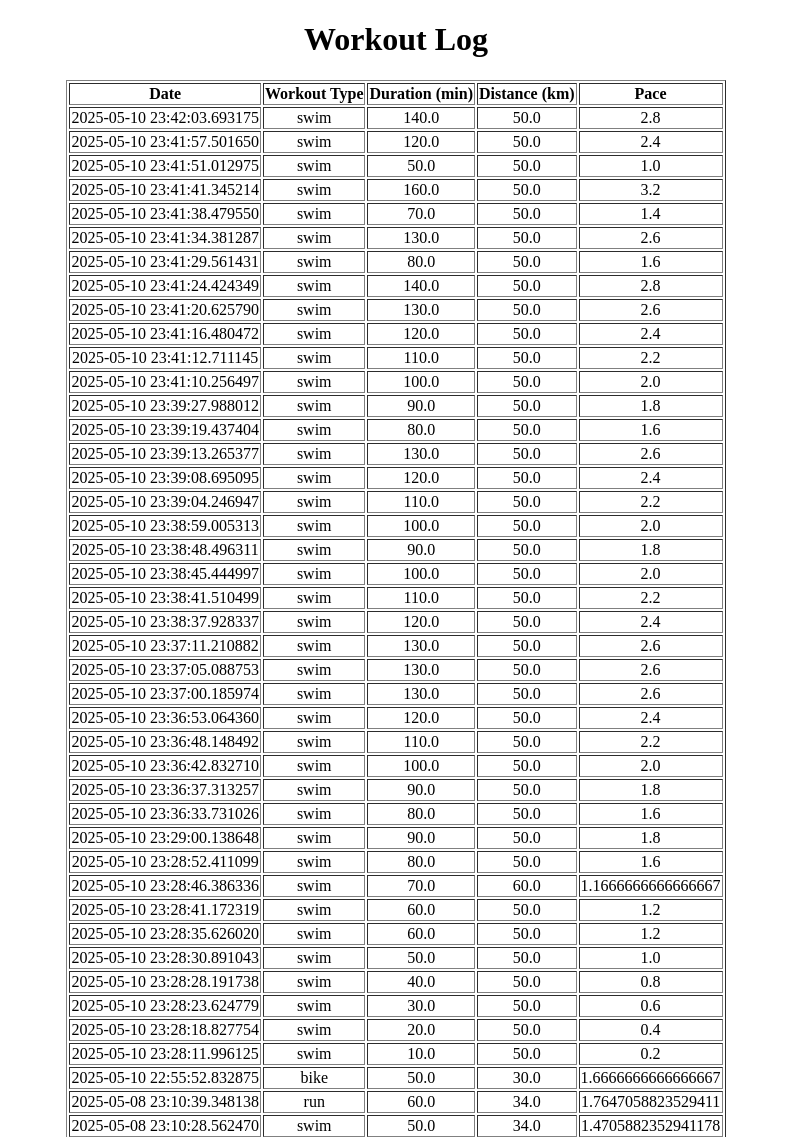
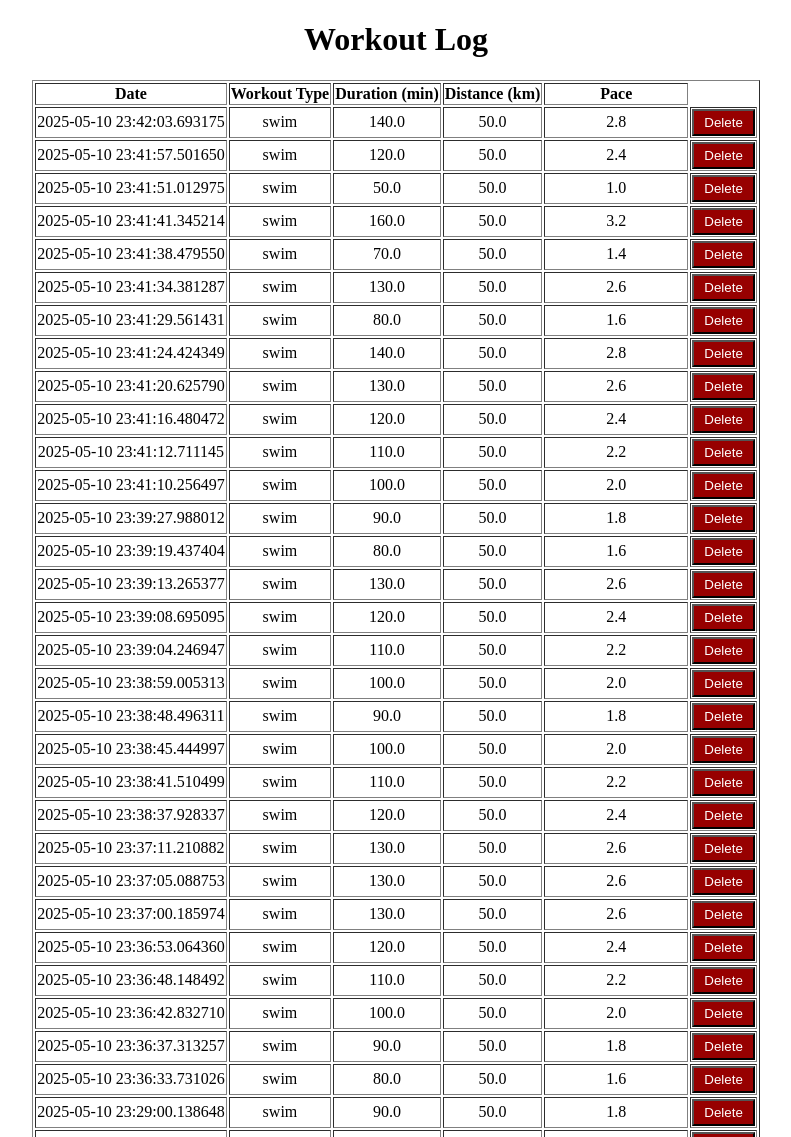
Before and after one commit to jon-b-alves/TriTracker, a Flask app: page /workout-log in a window 1280 px wide. Shown: the top 1137 px of the page, without its empty margins (244-1035 px from the left). Run offline with Flask 3, Linux system fonts and the light colour scheme; a user stored in the database is signed in.

Commit message:
added working delete button to each workout log

```diff
--- a/tri_tracker/routes.py
+++ b/tri_tracker/routes.py
@@ -92,12 +92,20 @@ def init_routes(app):
         db.session.commit()
         return redirect(url_for("index"))
 
+
     @app.route("/workout-log", methods=["GET"])
     def workout_log():
         user_id = session.get("user_id")
         workouts = get_log(user_id)
         return render_template("workout-log.html", workouts=workouts)
 
+
+    @app.route("/delete-workout/<int:workout_id>", methods=["POST"])
+    def delete_workout(workout_id):
+        workout = Workout.query.get_or_404(workout_id)
+        db.session.delete(workout)
+        db.session.commit()
+        return redirect(url_for("workout_log"))
 
 
 def get_workouts(workout_type: str, user_id: int):
@@ -113,8 +121,9 @@ def get_workouts(workout_type: str, user_id: int):
 
     return dates, paces, average_pace_line
 
+
 def get_log(user_id: int):
-    workouts = db.session.query(Workout.workout_type, Workout.duration, Workout.distance, Workout.pace, Workout.date)\
+    workouts = db.session.query(Workout.workout_type, Workout.duration, Workout.distance, Workout.pace, Workout.date, Workout.id)\
     .filter_by(user_id=user_id)\
     .order_by(desc(Workout.date))\
     .all()
--- a/tri_tracker/templates/workout-log.html
+++ b/tri_tracker/templates/workout-log.html
@@ -23,6 +23,11 @@
             <td>{{ workout.duration }}</td>
             <td>{{ workout.distance }}</td>
             <td>{{ workout.pace }}</td>
+            <td>
+                <form action="/delete-workout/{{ workout.id }}" method="POST" style="margin:0;">
+                    <button type="submit" style="background-color: rgb(151, 0, 0); color: white; padding: 4px 10px;">Delete</button>
+                </form>
+            </td>
         </tr>
         {% endfor %}
     </table>
```
Also changed, not shown: data/tri_tracker.db.
